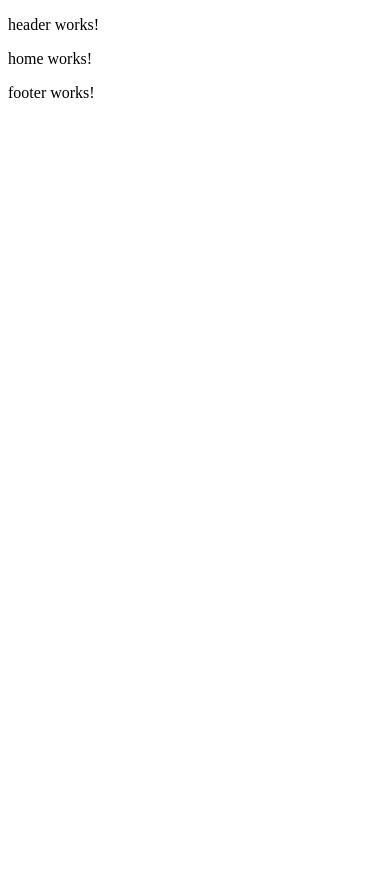
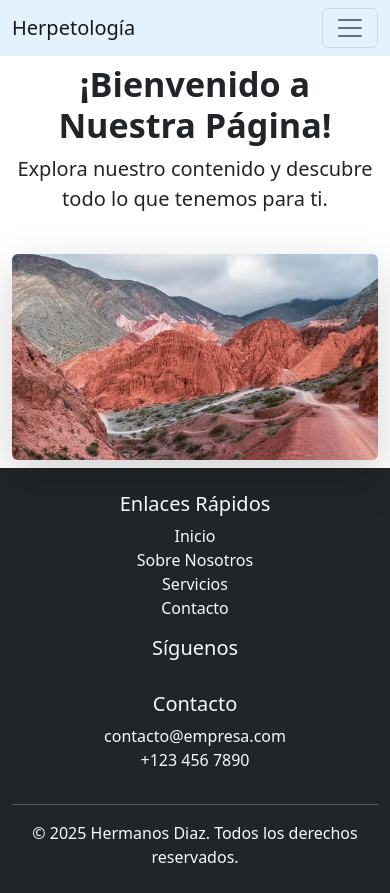
Before and after one commit to DzFox3/Pro-CA-Herpetologia, an Angular app: page / in a window 390 px wide. Before the commit the page ends 844 px from the top, so only its background shows below. Built offline with nearby package versions, Linux system fonts and the light colour scheme.

Commit message:
Primer Boceto + imagen

```diff
--- a/angular.json
+++ b/angular.json
@@ -16,18 +16,16 @@
             "outputPath": "dist/ca-herpetologia",
             "index": "src/index.html",
             "main": "src/main.ts",
-            "polyfills": [
-              "zone.js"
+            "polyfills": ["zone.js"],
+            "tsConfig": "tsconfig.app.json",
+            "assets": ["src/favicon.ico", "src/assets"],
+            "styles": [
+              "src/styles.css",
+              "node_modules/bootstrap/dist/css/bootstrap.min.css"
             ],
-            "tsConfig": "tsconfig.app.json",
-            "assets": [
-              "src/favicon.ico",
-              "src/assets"
-            ],
-            "styles": [
-              "src/styles.css"
-            ],
-            "scripts": []
+            "scripts": [
+              "node_modules/bootstrap/dist/js/bootstrap.bundle.min.js"
+            ]
           },
           "configurations": {
             "production": {
@@ -77,18 +75,10 @@
         "test": {
           "builder": "@angular-devkit/build-angular:karma",
           "options": {
-            "polyfills": [
-              "zone.js",
-              "zone.js/testing"
-            ],
+            "polyfills": ["zone.js", "zone.js/testing"],
             "tsConfig": "tsconfig.spec.json",
-            "assets": [
-              "src/favicon.ico",
-              "src/assets"
-            ],
-            "styles": [
-              "src/styles.css"
-            ],
+            "assets": ["src/favicon.ico", "src/assets"],
+            "styles": ["src/styles.css"],
             "scripts": []
           }
         }
--- a/package.json
+++ b/package.json
@@ -18,6 +18,7 @@
     "@angular/platform-browser": "^15.2.0",
     "@angular/platform-browser-dynamic": "^15.2.0",
     "@angular/router": "^15.2.0",
+    "bootstrap": "^5.2.3",
     "rxjs": "~7.8.0",
     "tslib": "^2.3.0",
     "zone.js": "~0.12.0"
--- a/src/app/footer/footer.component.html
+++ b/src/app/footer/footer.component.html
@@ -1 +1,49 @@
-<p>footer works!</p>
+<footer class="bg-dark text-light py-4">
+  <div class="container text-center">
+    <div class="row">
+      <!-- Sección de enlaces -->
+      <div class="col-md-4">
+        <h5>Enlaces Rápidos</h5>
+        <ul class="list-unstyled">
+          <li>
+            <a href="#" class="text-light text-decoration-none">Inicio</a>
+          </li>
+          <li>
+            <a href="#" class="text-light text-decoration-none"
+              >Sobre Nosotros</a
+            >
+          </li>
+          <li>
+            <a href="#" class="text-light text-decoration-none">Servicios</a>
+          </li>
+          <li>
+            <a href="#" class="text-light text-decoration-none">Contacto</a>
+          </li>
+        </ul>
+      </div>
+
+      <!-- Sección de redes sociales -->
+      <div class="col-md-4">
+        <h5>Síguenos</h5>
+        <a href="#" class="text-light me-3"><i class="bi bi-facebook"></i></a>
+        <a href="#" class="text-light me-3"><i class="bi bi-twitter"></i></a>
+        <a href="#" class="text-light me-3"><i class="bi bi-instagram"></i></a>
+        <a href="#" class="text-light"><i class="bi bi-linkedin"></i></a>
+      </div>
+
+      <!-- Sección de contacto -->
+      <div class="col-md-4">
+        <h5>Contacto</h5>
+        <p class="mb-0"><i class="bi bi-envelope"></i> contacto@empresa.com</p>
+        <p><i class="bi bi-telephone"></i> +123 456 7890</p>
+      </div>
+    </div>
+
+    <hr class="bg-light" />
+
+    <!-- Derechos de autor -->
+    <p class="mb-0">
+      &copy; 2025 Hermanos Diaz. Todos los derechos reservados.
+    </p>
+  </div>
+</footer>
--- a/src/app/header/header.component.html
+++ b/src/app/header/header.component.html
@@ -1 +1,26 @@
-<p>header works!</p>
+<nav
+  class="navbar navbar-expand-lg sticky-top"
+  style="background-color: #e3f2fd"
+>
+  <div class="container-fluid">
+    <a class="navbar-brand" href="#">Herpetología</a>
+    <button
+      class="navbar-toggler"
+      type="button"
+      data-bs-toggle="collapse"
+      data-bs-target="#navbarNavAltMarkup"
+      aria-controls="navbarNavAltMarkup"
+      aria-expanded="false"
+      aria-label="Toggle navigation"
+    >
+      <span class="navbar-toggler-icon"></span>
+    </button>
+    <div class="collapse navbar-collapse" id="navbarNavAltMarkup">
+      <div class="navbar-nav">
+        <a class="nav-link" href="#">Cursos</a>
+        <a class="nav-link" href="#">Acerca de Nosotros</a>
+        <a class="nav-link" href="#">Contactanos</a>
+      </div>
+    </div>
+  </div>
+</nav>
--- a/src/app/home/home.component.html
+++ b/src/app/home/home.component.html
@@ -1 +1,13 @@
-<p>home works!</p>
+<div class="container text-center mt-2 mb-2">
+  <h1 class="display-4 fw-bold">¡Bienvenido a Nuestra Página!</h1>
+  <p class="lead">
+    Explora nuestro contenido y descubre todo lo que tenemos para ti.
+  </p>
+
+  <!-- Imagen de bienvenida -->
+  <img
+    src="assets/imagenes/cerro7colores.jpg"
+    class="img-fluid rounded shadow-lg mt-4"
+    alt="Bienvenida"
+  />
+</div>
--- a/src/index.html
+++ b/src/index.html
@@ -2,7 +2,7 @@
 <html lang="en">
   <head>
     <meta charset="utf-8" />
-    <title>CAHerpetologia</title>
+    <title>Congreso Argentino</title>
     <base href="/" />
     <meta name="viewport" content="width=device-width, initial-scale=1" />
     <link rel="icon" type="image/x-icon" href="favicon.ico" />
--- a/src/styles.css
+++ b/src/styles.css
@@ -1 +1,2 @@
 /* You can add global styles to this file, and also import other style files */
+@import "node_modules/bootstrap/dist/css/bootstrap.min.css";
```
Also changed, not shown: src/assets/imagenes/cerro7colores.jpg (added), 1 other file (tests, documents, lock files or other folders).
